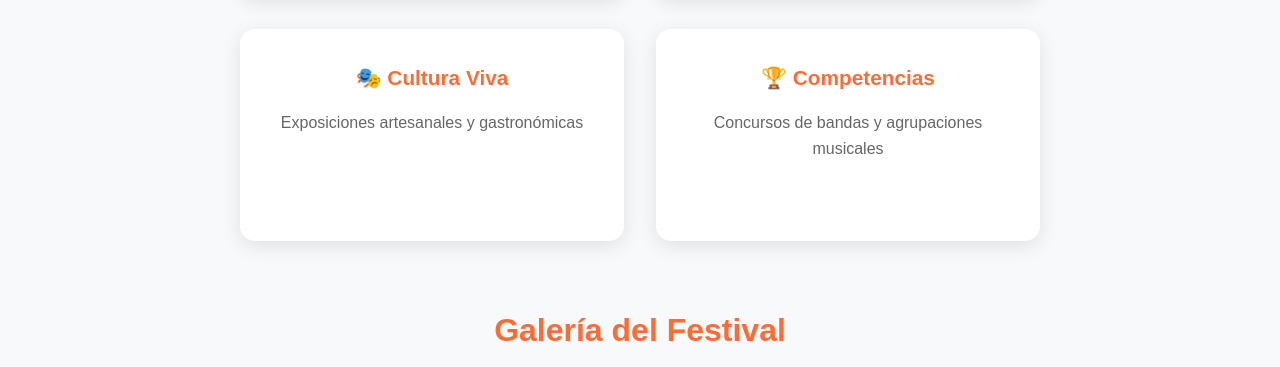
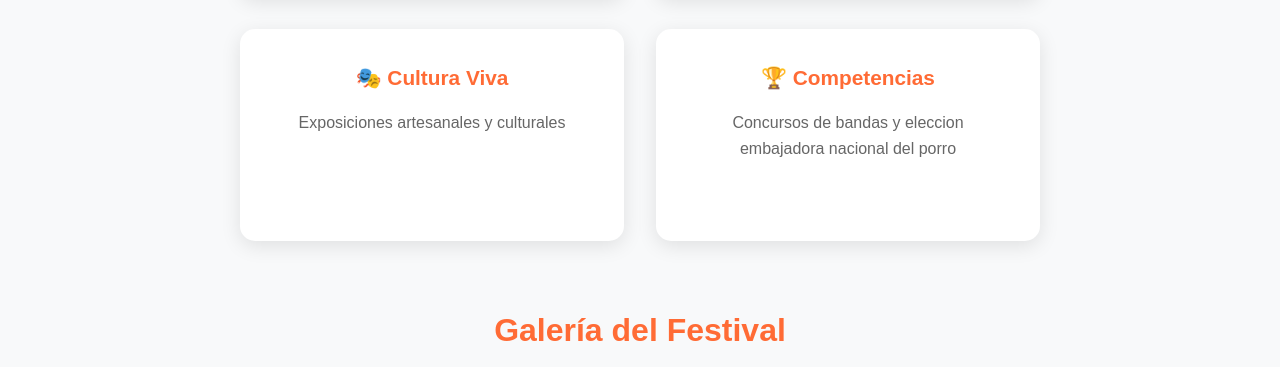
Before and after one commit to EinsamerXD/pagina, a plain HTML site: page index.html in a window 1280 px wide. Shown: the part 2641-3008 px from the top of the page. Drawn offline with Linux system fonts and the light colour scheme.

Commit message:
Update index.html

```diff
--- a/index.html
+++ b/index.html
@@ -110,11 +110,11 @@
                         </div>
                         <div class="highlight">
                             <h4>🎭 Cultura Viva</h4>
-                            <p>Exposiciones artesanales y gastronómicas</p>
+                            <p>Exposiciones artesanales y culturales</p>
                         </div>
                         <div class="highlight">
                             <h4>🏆 Competencias</h4>
-                            <p>Concursos de bandas y agrupaciones musicales</p>
+                            <p>Concursos de bandas y eleccion embajadora nacional del porro</p>
                         </div>
                     </div>
                 </div>
```
